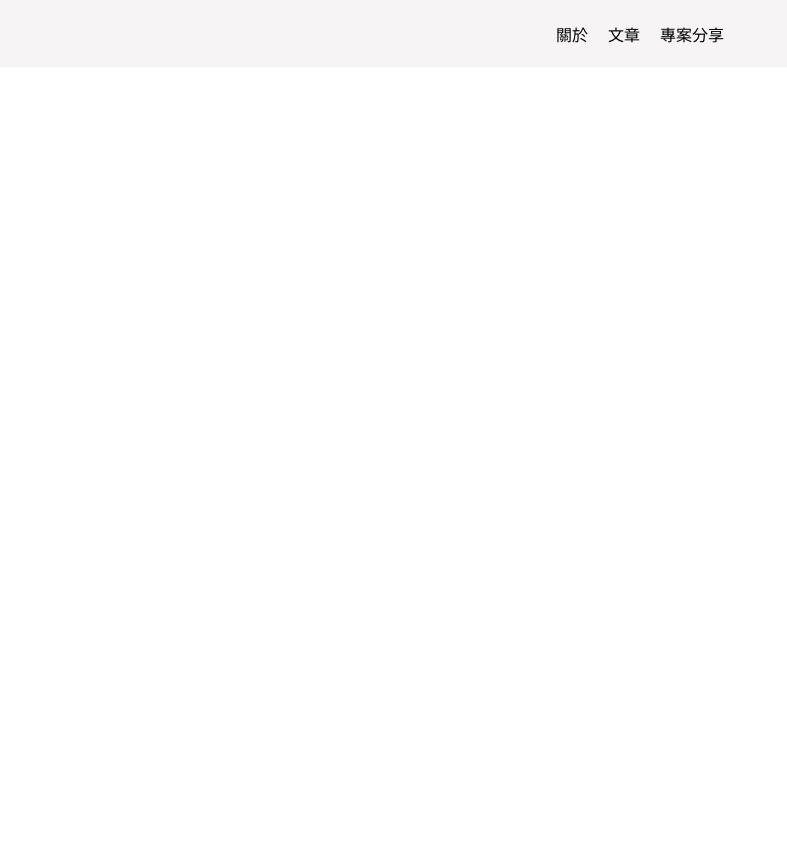
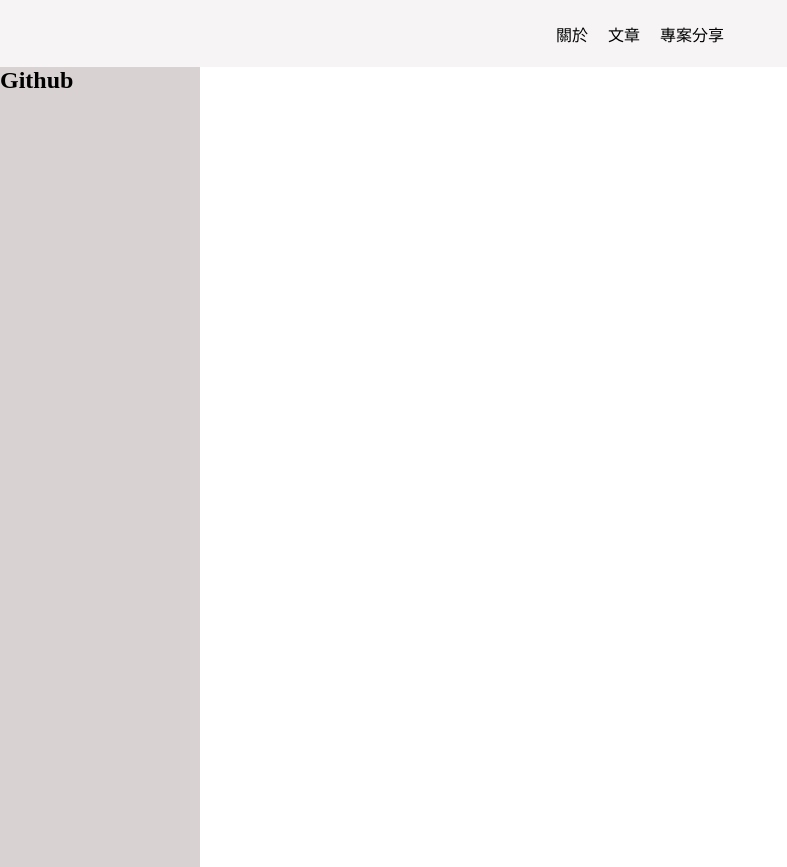
Before and after one commit to Ariel19971024/Ariel_Frontend, a Vue app: page / in a window 1280 px wide. Shown: the whole page, without its empty margins (0-787 px from the left). Before the commit the page ends 800 px from the top, so only its background shows below. Built offline with nearby package versions, Linux system fonts and the light colour scheme.

Commit message:
fix:2022/03/12[連結放上]

```diff
--- a/src/App.vue
+++ b/src/App.vue
@@ -5,6 +5,15 @@
     <router-link to="/about" class="router">文章</router-link>
     <router-link to="/about" class="router">專案分享</router-link>
   </nav>
+  <div class="content">
+      <div class="menu">
+        <h2>Github</h2>
+      </div>
+      <div class="main">
+        <router-view/>
+      </div>
+  </div>
+
 </div>
 </template>
 
@@ -32,4 +41,12 @@ nav{
  background-color:rgb(212, 208, 208);
  border-radius:10%;
 }
+.menu{
+  width:200px;
+  height:100vh;
+  background-color:rgb(216, 210, 210);
+}
+.content{
+  display: flex;
+}
 </style>
--- a/src/views/AboutView.vue
+++ b/src/views/AboutView.vue
@@ -1,5 +1,10 @@
 <template>
   <div class="about">
-    <h1>This is an about page</h1>
+    <div>專案部署到github以gitpage呈現</div>
+    <a href="https://tzuhui.github.io/2020/03/02/Vue/Vue-CLI3-to-github-pages/">https://tzuhui.github.io/2020/03/02/Vue/Vue-CLI3-to-github-pages/</a>
+    <div>專案部署到github以gitpage呈現遇到問題</div>
+    <a href="https://dotblogs.com.tw/CYLcode/2020/06/07/120134">https://dotblogs.com.tw/CYLcode/2020/06/07/120134</a>
+       <div>專案從local端推到github</div>
+    <a href="https://ithelp.ithome.com.tw/articles/10280309?sc=iThomeR">https://ithelp.ithome.com.tw/articles/10280309?sc=iThomeR</a>
   </div>
 </template>
--- a/src/views/HomeView.vue
+++ b/src/views/HomeView.vue
@@ -1,18 +1,14 @@
 <template>
   <div class="home">
-    <img alt="Vue logo" src="../assets/logo.png">
-    <HelloWorld msg="Welcome to Your Vue.js App"/>
   </div>
 </template>
 
 <script>
 // @ is an alias to /src
-import HelloWorld from '@/components/HelloWorld.vue'
 
 export default {
   name: 'HomeView',
   components: {
-    HelloWorld
   }
 }
 </script>
```
Also changed, not shown: 1 other file (tests, documents, lock files or other folders).
